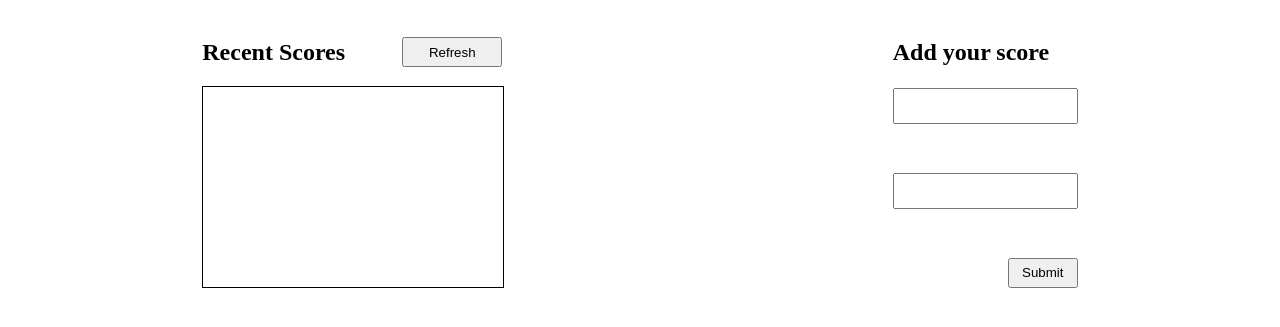
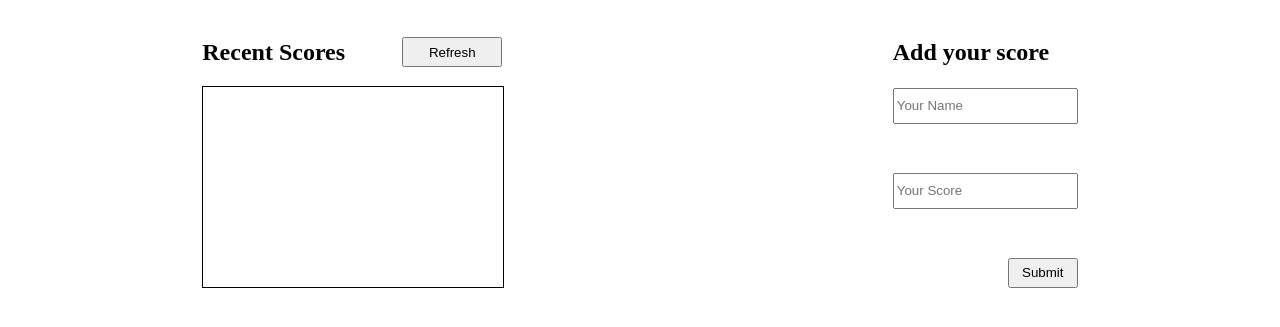
Before and after one commit to mohamedgamaleldin999999/leaderboard-project, a website built with webpack: page src/index.html in a window 1280 px wide. Shown: the part 61-388 px from the top of the page. Built offline with nearby package versions, Linux system fonts and the light colour scheme.

Commit message:
Add placeholdr

```diff
--- a/src/index.html
+++ b/src/index.html
@@ -19,8 +19,8 @@
         <div class="add">
           <h2>Add your score</h2>
           <form class="form">
-            <input type="text">
-            <input type="number">
+            <input type="text" placeholder="Your Name">
+            <input type="number" placeholder="Your Score">
             <button class="submit" type="submit">Submit</button>
           </form>
         </div>
```
Also changed, not shown: dist/index.html.
